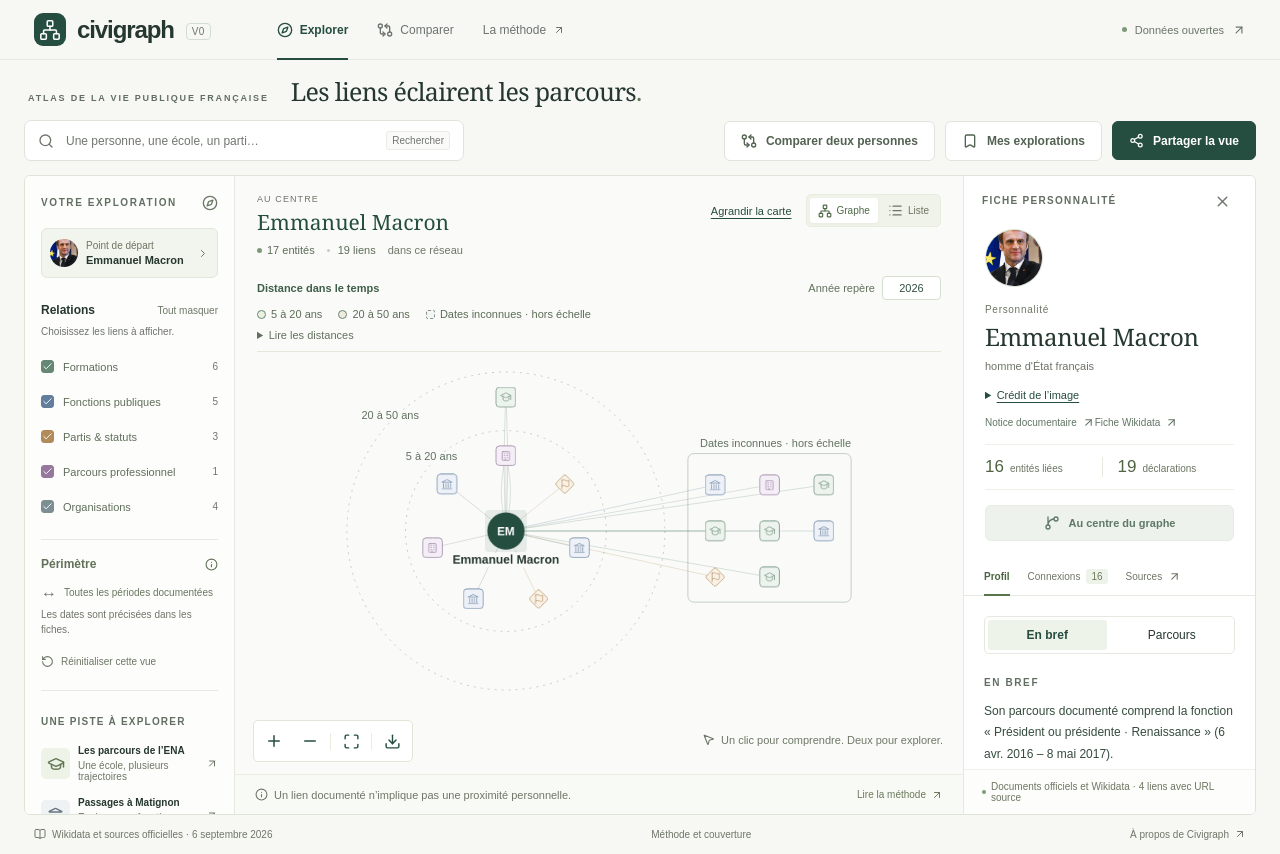
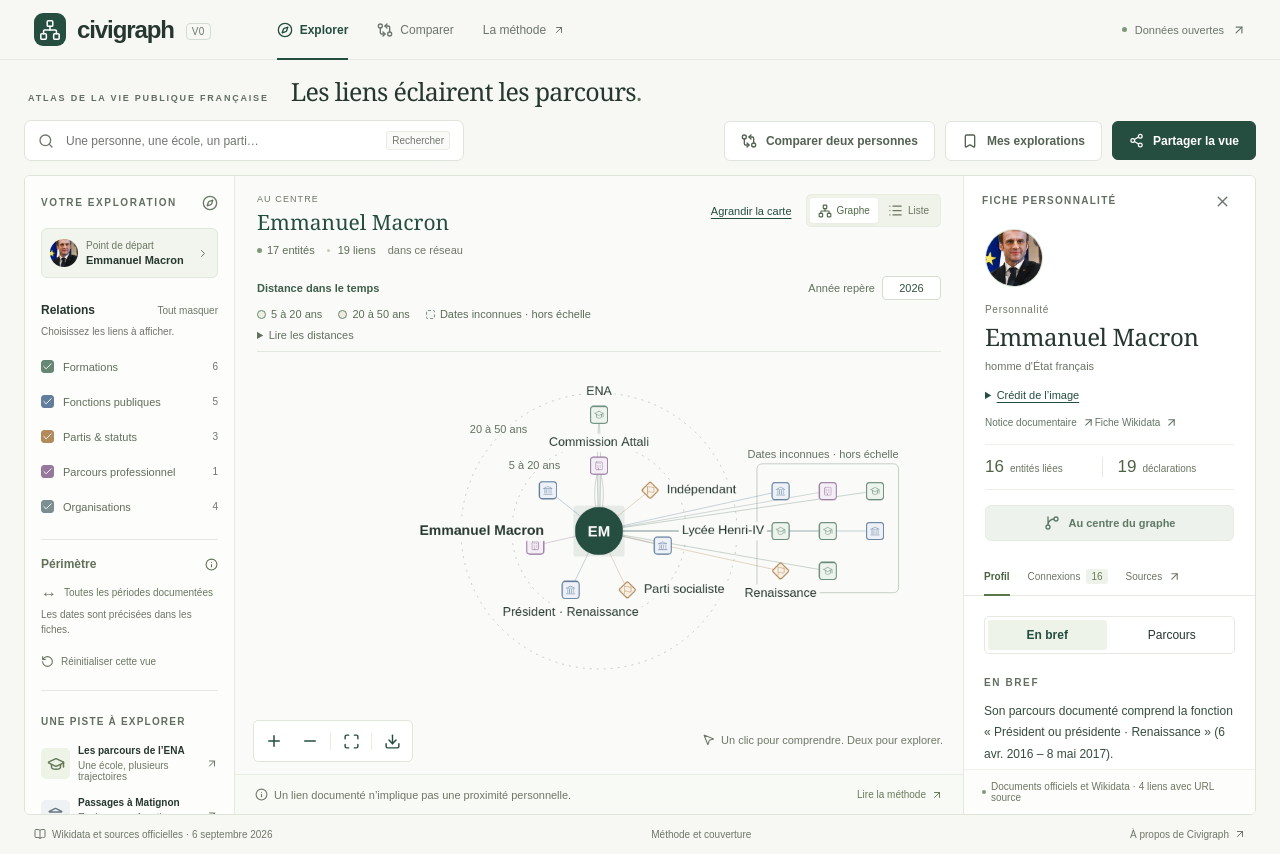
Before and after one commit to JarJarBinLifting/civigraph, a Next.js app: page / in a window 1280 px wide. Built offline with nearby package versions, Linux system fonts and the light colour scheme.

Commit message:
Rend les noms lisibles et preserve la camera lors des selections

```diff
--- a/src/components/GraphCanvas.tsx
+++ b/src/components/GraphCanvas.tsx
@@ -2,9 +2,10 @@
 
 import { useEffect, useRef, useState } from 'react';
 import { Download, Maximize, Minus, Plus, MousePointer2 } from 'lucide-react';
-import type { Core, SingularElementArgument } from 'cytoscape';
+import type { Core, NodeSingular, SingularElementArgument } from 'cytoscape';
 import { categoryInfo, shortLabel, typeInfo } from '@/lib/presentation';
 import { atlasNodeStyles, nodeShape, nodeSymbol } from '@/lib/graph-theme';
+import { labelLevel, placeLabels, type LabelCandidate, type LabelLevel } from '@/lib/graph-labels';
 import type { Entity, Relation } from '@/lib/types';
 import { layoutGraph, TIME_BANDS, type Chronology, type GraphLayout } from '@/lib/graph-layout';
 import type { GraphExportInfo } from '@/lib/graph-export';
@@ -28,38 +29,30 @@
 
 function frame(instance: Core, layout: GraphLayout) {
   const { positions } = layout;
-  let zoom = Math.min(instance.zoom(), 1.1);
-  let center = { x: 0, y: 0 };
-  // Fit the destination positions, including labels whose legibility is kept in screen pixels.
-  for (let i = 0; i < 6; i++) {
-    scaleLabels(instance, zoom);
-    const radius = Math.max(60, ...layout.rings.map(ring => ring.radius));
-    let x1 = -radius, x2 = radius, y1 = -radius, y2 = radius;
-    if (layout.unknownBox) {
-      const box = layout.unknownBox;
-      x2 = Math.max(x2, box.x + box.width); y1 = Math.min(y1, box.y - 24 / zoom); y2 = Math.max(y2, box.y + box.height);
-    }
-    for (const node of instance.nodes().not('.leaving')) {
-      const point = positions.get(node.id());
-      if (!point) continue;
-      const bounds = node.boundingBox({ includeLabels: true, includeOverlays: false });
-      const current = node.position();
-      x1 = Math.min(x1, point.x + bounds.x1 - current.x); x2 = Math.max(x2, point.x + bounds.x2 - current.x);
-      y1 = Math.min(y1, point.y + bounds.y1 - current.y); y2 = Math.max(y2, point.y + bounds.y2 - current.y);
-    }
-    center = { x: (x1 + x2) / 2, y: (y1 + y2) / 2 };
-    zoom = Math.max(.02, Math.min((instance.width() - 40) / (x2 - x1), (instance.height() - 40) / (y2 - y1), 1.1));
+  // Fit factual positions and guides first. Screen-sized labels adapt to this viewport,
+  // rather than shrinking the entire network to make room for a peripheral name.
+  const radius = Math.max(60, ...layout.rings.map(ring => ring.radius));
+  let x1 = -radius, x2 = radius, y1 = -radius, y2 = radius;
+  if (layout.unknownBox) {
+    const box = layout.unknownBox;
+    x2 = Math.max(x2, box.x + box.width); y1 = Math.min(y1, box.y); y2 = Math.max(y2, box.y + box.height);
   }
-  scaleLabels(instance);
+  for (const point of positions.values()) { x1 = Math.min(x1, point.x); x2 = Math.max(x2, point.x); y1 = Math.min(y1, point.y); y2 = Math.max(y2, point.y); }
+  // Retain the existing centered-pivot contract on small networks. A dense overview
+  // balances the whole extent, including unknown dates and the navigation trail.
+  if (positions.size <= 28) { x2 = Math.max(Math.abs(x1), x2); x1 = -x2; y2 = Math.max(Math.abs(y1), y2); y1 = -y2; }
+  const center = { x: (x1 + x2) / 2, y: (y1 + y2) / 2 };
+  const zoom = Math.max(.02, Math.min((instance.width() - 58) / (x2 - x1), (instance.height() - 82) / (y2 - y1), 1.1));
   return { zoom, pan: { x: instance.width() / 2 - center.x * zoom, y: instance.height() / 2 - center.y * zoom } };
 }
 
-function markSelection(instance: Core, { selected, selectedEdge, compare }: Props) {
-  instance.elements().removeClass('active compared inspected-neighbor dimmed');
+function markSelection(instance: Core, { selected, selectedEdge, compare }: Props, hovered?: SingularElementArgument) {
+  instance.elements().removeClass('active compared inspected-neighbor dimmed edge-endpoint');
   instance.getElementById(selected).addClass('active');
   if (selectedEdge) instance.getElementById(selectedEdge).addClass('active');
   if (compare) instance.getElementById(compare).addClass('compared');
-  const inspected = selectedEdge ? instance.getElementById(selectedEdge) : instance.getElementById(selected);
+  const inspected = hovered ?? (selectedEdge ? instance.getElementById(selectedEdge) : instance.getElementById(selected));
+  inspected.edges().connectedNodes().addClass('edge-endpoint');
   if (inspected.length && (!inspected.hasClass('root') || selectedEdge)) {
     const neighborhood = instance.collection().union(inspected).union(inspected.nodes().closedNeighborhood()).union(inspected.edges().connectedNodes());
     neighborhood.addClass('inspected-neighbor');
@@ -68,29 +61,52 @@
   scaleLabels(instance);
 }
 
+const labelStates = new WeakMap<Core, { level: LabelLevel; previous: Set<string>; widths: Map<string, number>; context: CanvasRenderingContext2D | null }>();
+function styleChanged(element: SingularElementArgument, styles: Record<string, string | number>) {
+  const before = element.scratch('atlasStyle') ?? {};
+  const changed = Object.fromEntries(Object.entries(styles).filter(([key, value]) => before[key] !== value));
+  if (Object.keys(changed).length) { element.style(changed); element.scratch('atlasStyle', { ...before, ...changed }); }
+}
+
 function scaleLabels(instance: Core, zoom = instance.zoom()) {
+  let state = labelStates.get(instance);
+  if (!state) { state = { level: 0, previous: new Set(), widths: new Map(), context: document.createElement('canvas').getContext('2d') }; labelStates.set(instance, state); }
+  state.level = labelLevel(zoom, state.level);
+  const current = state;
+  const measure = (text: string, size: number, bold: boolean) => {
+    const key = `${size}:${bold}:${text}`;
+    if (!current.widths.has(key)) {
+      if (current.context) current.context.font = `${bold ? 'bold' : 'normal'} ${size}px Arial`;
+      current.widths.set(key, current.context?.measureText(text).width ?? text.length * size * .55);
+    }
+    return current.widths.get(key)!;
+  };
+  const svg = instance.scratch('atlasGuides') as SVGSVGElement | null;
+  sizeGuides(svg, instance, zoom);
+  const obstacles = Array.from(svg?.querySelectorAll('text') ?? []).map(label => {
+    const box = label.getBBox();
+    return { x1: box.x * zoom - 3, x2: (box.x + box.width) * zoom + 3, y1: box.y * zoom - 3, y2: (box.y + box.height) * zoom + 3 };
+  });
   instance.batch(() => {
-    const overview = zoom < .55;
-    instance.nodes().toggleClass('compact-labels', overview).removeStyle('font-size');
-    const dated = instance.nodes().filter(node => typeof node.data('timeBand') === 'number');
-    const sparseDates = instance.width() >= 500 && dated.length <= 3 ? dated : instance.collection();
-    sparseDates.removeClass('compact-labels');
-    instance.nodes().removeStyle('text-max-width');
-    const readable = !overview && instance.width() >= 500 && instance.nodes().length <= 28;
-    const revealed = readable ? instance.nodes() : instance.nodes('.root, .active, .hover, .history-node').union(sparseDates);
-    revealed.style('font-size', Math.max(14, 12 / zoom)).style('text-max-width', Math.max(115, 110 / zoom));
-    instance.nodes('.root').style('width', Math.max(76, 36 / zoom)).style('height', Math.max(76, 36 / zoom));
-    instance.nodes().removeClass('collision-label');
-    // Keep important labels first; other labels can be revealed by zoom, hover or selection.
-    const priority = (node: SingularElementArgument) => Number(node.hasClass('root')) * 8 + Number(node.hasClass('active')) * 4 + Number(node.hasClass('hover')) * 2 + Number(node.hasClass('history-node'));
-    const visible = instance.nodes().filter(node => Number(node.style('text-opacity')) > 0).sort((a, b) => priority(b) - priority(a) || a.id().localeCompare(b.id()));
-    const occupied: { x1: number; x2: number; y1: number; y2: number }[] = [];
-    for (const node of visible) {
-      const box = node.boundingBox({ includeNodes: false, includeEdges: false, includeLabels: true, includeOverlays: false });
-      const overlaps = occupied.some(other => box.x1 < other.x2 + 5 / zoom && box.x2 > other.x1 - 5 / zoom && box.y1 < other.y2 + 5 / zoom && box.y2 > other.y1 - 5 / zoom);
-      if (overlaps && priority(node) === 0) node.addClass('collision-label');
-      else occupied.push(box);
+    const sceneNodes = instance.nodes().not('.leaving');
+    const candidates: LabelCandidate[] = sceneNodes.map(node => {
+      const priority = node.hasClass('root') ? 100 : node.hasClass('active') ? 90 : node.hasClass('hover') ? 80 : node.hasClass('edge-endpoint') ? 75 : node.hasClass('compared') ? 70 : node.hasClass('history-node') ? 60 : node.hasClass('inspected-neighbor') ? 20 : 0;
+      const position = (node as NodeSingular).position();
+      const diameter = node.hasClass('root') ? 46 : Math.max(priority >= 60 ? 25 : 12, Math.min(46, 47 * zoom));
+      styleChanged(node, { width: diameter / zoom, height: diameter / zoom, 'border-width': (priority >= 60 ? 2 : 1.2) / zoom });
+      const side = node.hasClass('root') || node.hasClass('unknown-date') || node.hasClass('history-node') ? 'bottom' : Math.abs(position.x) > Math.abs(position.y) ? position.x < 0 ? 'left' : 'right' : position.y < 0 ? 'top' : 'bottom';
+      return { id: node.id(), text: node.data('label'), x: position.x * zoom, y: position.y * zoom, radius: diameter / 2, priority, side };
+    });
+    const pan = instance.pan();
+    const placements = placeLabels(candidates, { level: state.level, previous: state.previous, small: instance.width() < 500, measure, obstacles, viewport: { x1: 6 - pan.x, x2: instance.width() - pan.x - 6, y1: 6 - pan.y, y2: instance.height() - pan.y - 6 } });
+    const byId = new Map(placements.map(label => [label.id, label]));
+    for (const node of sceneNodes) {
+      const label = byId.get(node.id());
+      if (!label) { styleChanged(node, { label: '', 'text-opacity': 0 }); continue; }
+      styleChanged(node, { label: label.text, 'text-opacity': 1, 'font-size': label.fontSize / zoom, 'font-weight': node.hasClass('root') || node.hasClass('active') || node.hasClass('hover') || node.hasClass('history-node') || node.hasClass('edge-endpoint') ? 'bold' : 'normal', 'text-max-width': 190 / zoom, 'text-background-padding': 3 / zoom, 'text-halign': label.side === 'left' || label.side === 'right' ? label.side : 'center', 'text-valign': label.side === 'top' || label.side === 'bottom' ? label.side : 'center', 'text-margin-x': label.side === 'right' ? label.offset / zoom : label.side === 'left' ? -label.offset / zoom : 0, 'text-margin-y': label.side === 'bottom' ? label.offset / zoom : label.side === 'top' ? -label.offset / zoom : 0 });
     }
+    state.previous = new Set(byId.keys());
+    for (const edge of instance.edges()) styleChanged(edge, { width: (edge.hasClass('active') || edge.hasClass('hover') ? 1.8 : edge.hasClass('inspected-neighbor') ? 1.2 : .65) / zoom, 'font-size': 12 / zoom, 'text-background-padding': 3 / zoom });
   });
 }
 
@@ -99,8 +115,8 @@
   svg?.firstElementChild?.setAttribute('transform', `translate(${pan.x} ${pan.y}) scale(${instance.zoom()})`);
 }
 
-function sizeGuides(svg: SVGSVGElement | null, instance: Core) {
-  svg?.querySelectorAll('text').forEach(label => { label.style.fontSize = `${11 / instance.zoom()}px`; });
+function sizeGuides(svg: SVGSVGElement | null, instance: Core, zoom = instance.zoom()) {
+  svg?.querySelectorAll('text').forEach(label => { label.style.fontSize = `${11 / zoom}px`; });
 }
 
 function drawGuides(svg: SVGSVGElement | null, layout: GraphLayout, instance: Core) {
@@ -170,7 +186,7 @@
         node = instance.add({ group: 'nodes', data, position: { ...(motion ? origin : point) } });
         entering.add(entity.id);
       } else node.data(data);
-      node.removeStyle('width height').classes(isFocus ? 'root' : location);
+      node.classes(isFocus ? 'root' : location);
       if (!motion) node.position(point);
     }
     for (const relation of relations) {
@@ -189,6 +205,7 @@
   });
   if (!motion) {
     instance.viewport(frame(instance, layout));
+    scaleLabels(instance);
     return () => {};
   }
   for (const [id, position] of positions) {
@@ -201,7 +218,7 @@
   leaving.animate({ style: { opacity: 0 } }, { duration: 180, queue: false });
   instance.animate(frame(instance, layout), { duration, easing: 'ease-in-out-cubic', queue: false });
   const removal = window.setTimeout(() => leaving.remove(), 200);
-  const finish = window.setTimeout(() => instance.elements().removeStyle('opacity'), duration + 50);
+  const finish = window.setTimeout(() => { instance.elements().removeStyle('opacity'); scaleLabels(instance); }, duration + 50);
   return () => {
     window.clearTimeout(removal);
     window.clearTimeout(finish);
@@ -242,6 +259,7 @@
     let observer: ResizeObserver | undefined;
     let cancelTransition = () => {};
     let zoomFrame = 0;
+    let panTimer = 0;
     import('cytoscape').then(({ default: cytoscape }) => {
       if (disposed || !container.current) return;
       const instance = cytoscape({
@@ -260,9 +278,6 @@
           { selector: 'node.compared', style: { 'border-width': 3, 'border-color': '#a47947', 'underlay-color': '#a47947', 'underlay-opacity': 0.08, 'underlay-padding': 8 } },
           { selector: 'edge', style: { width: 1.1, 'line-color': 'data(color)', opacity: 0.52, 'curve-style': 'bezier', 'control-point-step-size': 16, 'overlay-padding': 5, 'overlay-opacity': 0 } },
           { selector: 'edge.hover, edge.active', style: { width: 2.2, opacity: 1, label: 'data(label)', 'font-size': 10, 'text-rotation': 'autorotate', color: '#34463d', 'text-background-color': '#fafbf8', 'text-background-opacity': 1, 'text-background-padding': '4px' } },
-          { selector: 'node.compact-labels', style: { 'text-opacity': 0 } },
-          { selector: 'node.root, node.active, node.hover, node.history-node', style: { 'text-opacity': 1 } },
-          { selector: 'node.collision-label', style: { 'text-opacity': 0 } },
           { selector: 'edge.active, edge.hover', style: { opacity: 1 } },
           { selector: 'node.dimmed', style: { opacity: .38 } },
           { selector: 'edge.dimmed', style: { opacity: .08 } },
@@ -270,20 +285,24 @@
           { selector: 'node.root.dimmed, node.history-node.dimmed', style: { opacity: .7 } },
           { selector: '.leaving', style: { events: 'no' } },
           ...atlasNodeStyles,
+          { selector: 'node', style: { 'line-height': 1.2 } },
+          { selector: 'node.active.dimmed, node.hover.dimmed', style: { opacity: 1 } },
         ],
       });
       cy.current = instance;
+      instance.scratch('atlasGuides', guides.current);
       instance.on('tap', 'node', event => callbacks.current.onSelect(event.target.id()));
       instance.on('dbltap', 'node', event => callbacks.current.onExpand(event.target.id()));
       instance.on('tap', 'edge', event => callbacks.current.onEdge(event.target.id()));
-      instance.on('mouseover', 'edge', event => { event.target.addClass('hover'); if (container.current) container.current.style.cursor = 'pointer'; });
-      instance.on('mouseout', 'edge', event => { event.target.removeClass('hover'); if (container.current) container.current.style.cursor = 'grab'; });
-      instance.on('mouseover', 'node', event => { event.target.addClass('hover'); scaleLabels(instance); if (container.current) container.current.style.cursor = 'pointer'; });
-      instance.on('mouseout', 'node', event => { event.target.removeClass('hover'); scaleLabels(instance); if (container.current) container.current.style.cursor = 'grab'; });
-      instance.on('pan', () => syncGuides(guides.current, instance));
+      instance.on('mouseover', 'node, edge', event => { event.target.addClass('hover'); markSelection(instance, callbacks.current, event.target); if (container.current) container.current.style.cursor = 'pointer'; });
+      instance.on('mouseout', 'node, edge', event => { event.target.removeClass('hover'); markSelection(instance, callbacks.current); if (container.current) container.current.style.cursor = 'grab'; });
+      instance.on('pan', () => {
+        syncGuides(guides.current, instance);
+        window.clearTimeout(panTimer);
+        panTimer = window.setTimeout(() => { if (!disposed) scaleLabels(instance); }, 100);
+      });
       instance.on('zoom', () => {
         syncGuides(guides.current, instance);
-        sizeGuides(guides.current, instance);
         if (!zoomFrame) zoomFrame = requestAnimationFrame(() => { zoomFrame = 0; if (!disposed) scaleLabels(instance); });
       });
       cancelTransition = updateScene(instance, callbacks.current, false, guides.current);
@@ -299,17 +318,18 @@
       let height = container.current.clientHeight;
       observer = new ResizeObserver(() => {
         if (!container.current || (width === container.current.clientWidth && height === container.current.clientHeight)) return;
+        const dx = (container.current.clientWidth - width) / 2, dy = (container.current.clientHeight - height) / 2;
         width = container.current.clientWidth;
         height = container.current.clientHeight;
         const moving = instance.animated() || instance.nodes().filter(':animated').length > 0;
-        cancelTransition();
         instance.resize();
-        cancelTransition = updateScene(instance, callbacks.current, moving, guides.current);
+        if (moving) { cancelTransition(); cancelTransition = updateScene(instance, callbacks.current, true, guides.current); }
+        else { instance.panBy({ x: dx, y: dy }); scaleLabels(instance); }
       });
       observer.observe(container.current);
       setReady(true);
     }).catch(() => { if (!disposed) callbacks.current.onFallback(); });
-    return () => { disposed = true; observer?.disconnect(); cancelAnimationFrame(zoomFrame); cancelTransition(); refresh.current = () => {}; cy.current?.destroy(); cy.current = null; };
+    return () => { disposed = true; observer?.disconnect(); cancelAnimationFrame(zoomFrame); window.clearTimeout(panTimer); cancelTransition(); refresh.current = () => {}; cy.current?.destroy(); cy.current = null; };
   }, []);
 
   useEffect(() => { refresh.current(); }, [entities, relations, focus, anchor, chronology, trail]);
--- /dev/null
+++ b/src/lib/graph-labels.ts
@@ -0,0 +1,67 @@
+export type LabelLevel = 0 | 1 | 2;
+export type LabelSide = 'top' | 'bottom' | 'left' | 'right';
+export interface LabelBox { x1: number; y1: number; x2: number; y2: number }
+export interface LabelCandidate { id: string; text: string; x: number; y: number; radius: number; priority: number; side: LabelSide }
+export interface LabelPlacement { id: string; text: string; side: LabelSide; offset: number; fontSize: number; box: LabelBox }
+export interface LabelOptions { level: LabelLevel; small: boolean; measure: (text: string, size: number, bold: boolean) => number; obstacles?: LabelBox[]; previous?: Set<string>; viewport?: LabelBox }
+export function labelLevel(zoom: number, previous: LabelLevel): LabelLevel {
+  if (zoom >= .75 || previous === 2 && zoom >= .66) return 2;
+  if (zoom >= .33 || previous >= 1 && zoom >= .28) return 1;
+  return 0;
+}
+
+function intersection(a: LabelBox, b: LabelBox, margin = 3) {
+  return Math.max(0, Math.min(a.x2, b.x2 + margin) - Math.max(a.x1, b.x1 - margin)) * Math.max(0, Math.min(a.y2, b.y2 + margin) - Math.max(a.y1, b.y1 - margin));
+}
+
+function wrap(text: string, maxWidth: number, measure: (text: string) => number) {
+  const words = text.trim().split(/\s+/), lines: string[] = [];
+  let line = '';
+  for (let i = 0; i < words.length; i++) {
+    const next = `${line} ${words[i]}`.trim();
+    if (measure(next) <= maxWidth) { line = next; continue; }
+    if (!lines.length && line) { lines.push(line); line = words[i]; continue; }
+    line = next;
+    while (line.length && measure(`${line}…`) > maxWidth) line = line.slice(0, -1);
+    lines.push(`${line.trimEnd()}…`);
+    return lines;
+  }
+  if (line) lines.push(line);
+  return lines;
+}
+
+/** Screen-sized geometry, independent of camera translation. Never removes an entity. */
+export function placeLabels(nodes: LabelCandidate[], options: LabelOptions): LabelPlacement[] {
+  const ordered = [...nodes].sort((a, b) => b.priority - a.priority || a.id.localeCompare(b.id));
+  const bodies = nodes.map(node => ({ x1: node.x - node.radius, x2: node.x + node.radius, y1: node.y - node.radius, y2: node.y + node.radius }));
+  const occupied: LabelBox[] = [...(options.obstacles ?? [])], result: LabelPlacement[] = [];
+  const limit = options.level === 2 ? Infinity : options.level === 1 ? 46 : nodes.length <= 28 ? 12 : 18;
+  for (const node of ordered) {
+    const essential = node.priority >= 60;
+    if (options.viewport && (node.x + node.radius < options.viewport.x1 || node.x - node.radius > options.viewport.x2 || node.y + node.radius < options.viewport.y1 || node.y - node.radius > options.viewport.y2)) continue;
+    if (!essential && result.length >= limit) continue;
+    const fontSize = node.priority >= 80 ? 14 : 12.5;
+    const measure = (text: string) => options.measure(text, fontSize, essential);
+    const lines = wrap(node.text, options.small ? 132 : essential ? 178 : 150, measure);
+    const text = lines.join('\n'), width = Math.max(...lines.map(measure), 1) + 6, height = lines.length * fontSize * 1.2 + 6;
+    const sides = [...new Set<LabelSide>([node.side, 'bottom', 'top', 'right', 'left'])];
+    let best: LabelPlacement | undefined, minimum = Infinity;
+    for (const extra of essential ? [0, 12, 24] : [0]) {
+      for (const side of sides) {
+        const offset = 8 + extra;
+        const x = side === 'right' ? node.x + node.radius + offset : side === 'left' ? node.x - node.radius - offset - width : node.x - width / 2;
+        const y = side === 'bottom' ? node.y + node.radius + offset : side === 'top' ? node.y - node.radius - offset - height : node.y - height / 2;
+        const box = { x1: x, x2: x + width, y1: y, y2: y + height };
+        // A little more room is needed for a new name than for one already visible.
+        const margin = options.previous?.has(node.id) ? 2 : 4;
+        const outside = options.viewport ? Math.max(0, width * height - intersection(box, options.viewport, 0)) : 0;
+        const cost = occupied.reduce((sum, obstacle) => sum + intersection(box, obstacle, margin), 0) + bodies.reduce((sum, body) => sum + intersection(box, body, 3) * 3, 0) + outside * 8;
+        if (cost < minimum) { minimum = cost; best = { id: node.id, text, side, offset, fontSize, box }; }
+        if (minimum === 0) break;
+      }
+      if (minimum === 0) break;
+    }
+    if (best && (minimum === 0 || essential)) { result.push(best); occupied.push(best.box); }
+  }
+  return result;
+}
```
Also changed, not shown: 3 other files (tests, documents, lock files or other folders).
